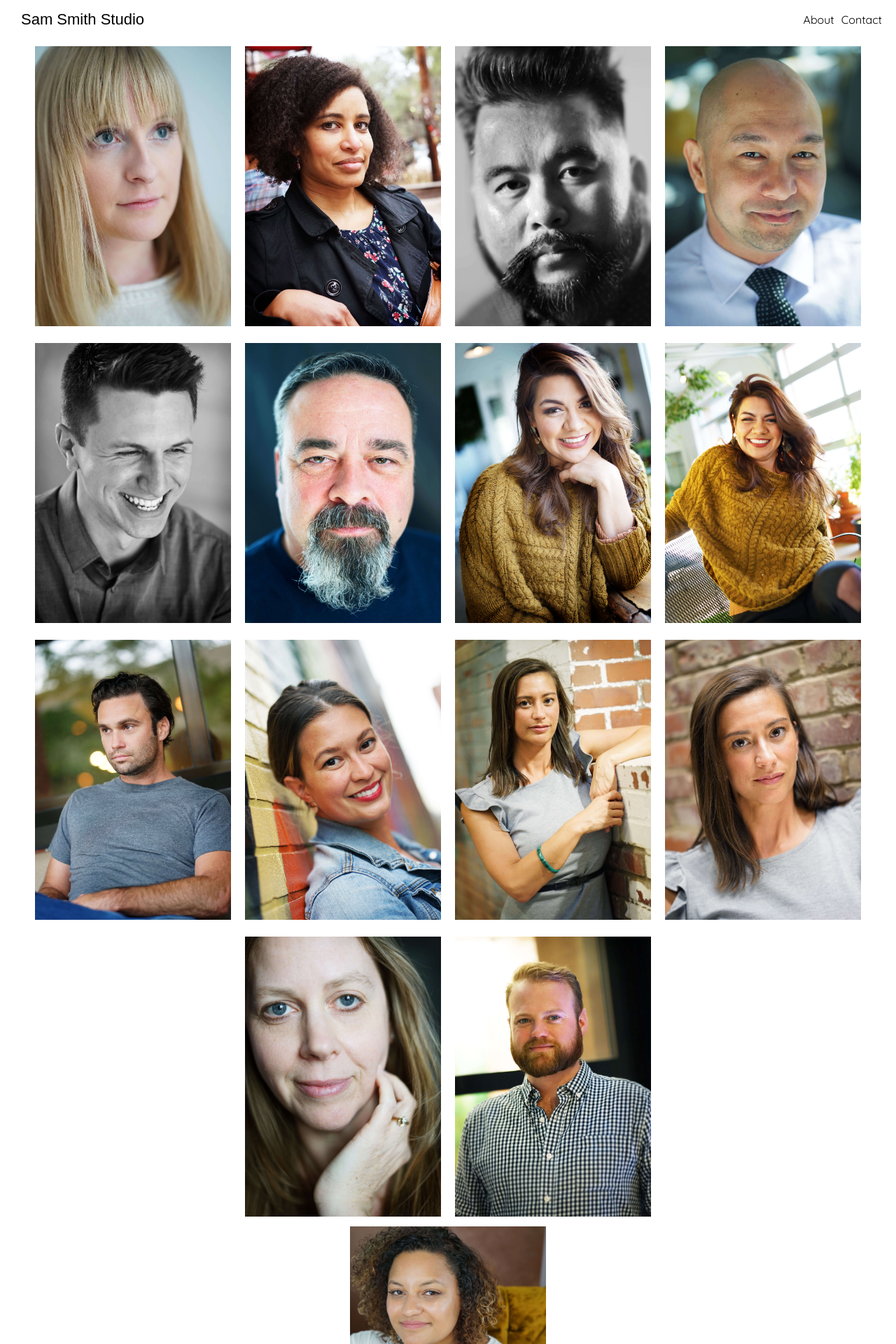
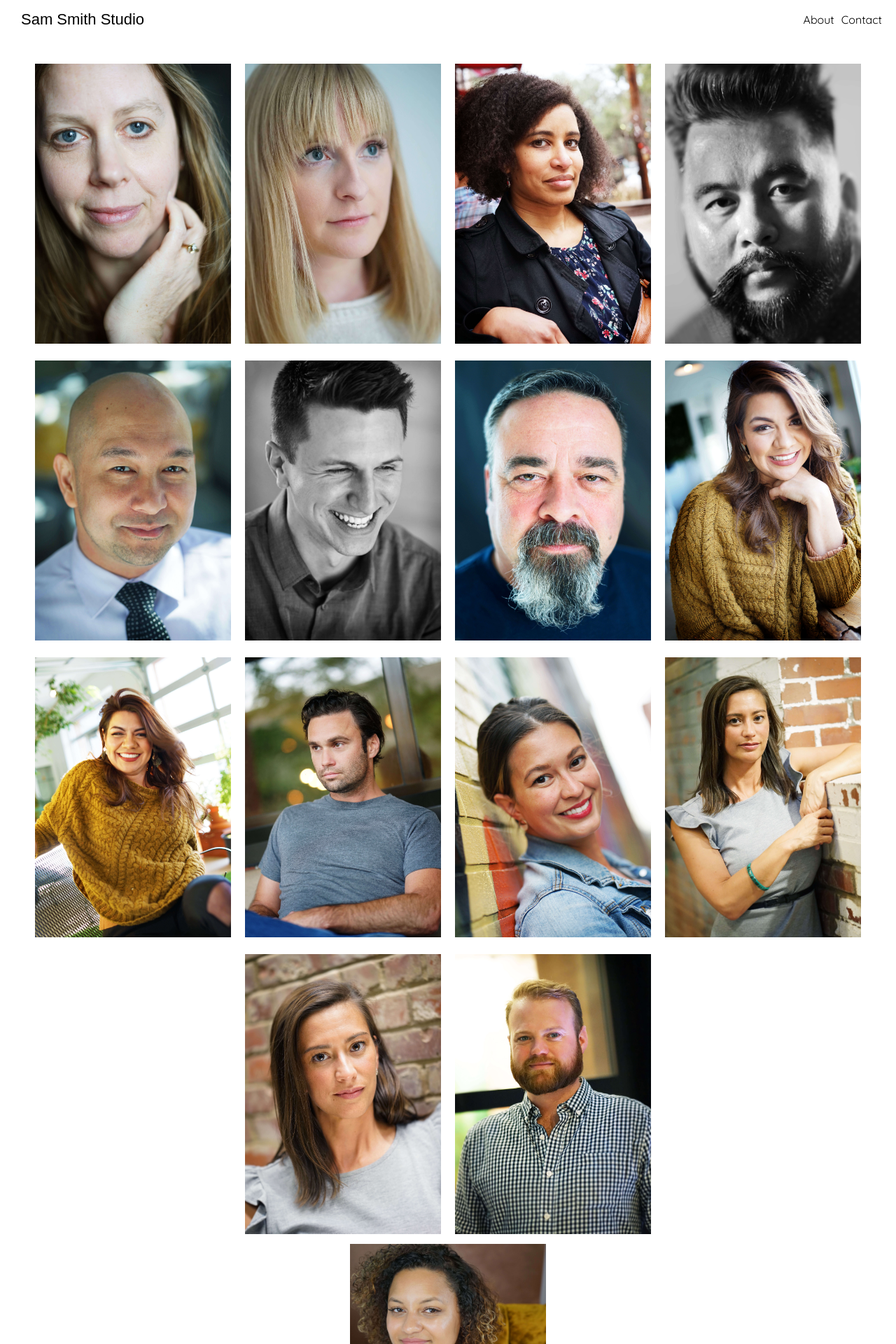
Before and after one commit to mayabowman/about-face-photography, a React (Create React App) app: page / in a window 1280 px wide. Shown: the top 1920 px of the page at 70% size. Built offline with nearby package versions, Linux system fonts and the light colour scheme; a web font is replaced by a local one.

Commit message:
styling changes

```diff
--- a/src/Landing/Landing.js
+++ b/src/Landing/Landing.js
@@ -4,8 +4,8 @@ import './Landing.scss';
 class Landing extends React.Component {
   render() {
     let names = [
-      'AmberB', 'AmberR', 'Gilbert', 'Graffy', 'Kraig', 'Lenny', 'Lisette1', 'Lisette2',
-      'Mac', 'Maria', 'Maya1', 'Maya2', 'Michelle', 'Steve'
+      'Michelle', 'AmberB', 'AmberR', 'Gilbert', 'Graffy', 'Kraig', 'Lenny', 'Lisette1', 'Lisette2',
+      'Mac', 'Maria', 'Maya1', 'Maya2', 'Steve'
     ]
     const photoDisplay = names.map((name, i) => {
       return <img key={i} src={require(`../images/${name}.jpg`)} className='headshot'alt='headshot'/>
--- a/src/Landing/Landing.scss
+++ b/src/Landing/Landing.scss
@@ -1,6 +1,6 @@
 .headshot {
-  width: 280px;
-  height: 400px;
+  width: 330px;
+  height: 450px;
   object-fit: cover;
   margin: 10px;
 }
@@ -17,6 +17,7 @@
 
 .photo-div {
   text-align: center;
+  margin-top: 25px;
 }
 
 @media (min-width: 769px) {
```
